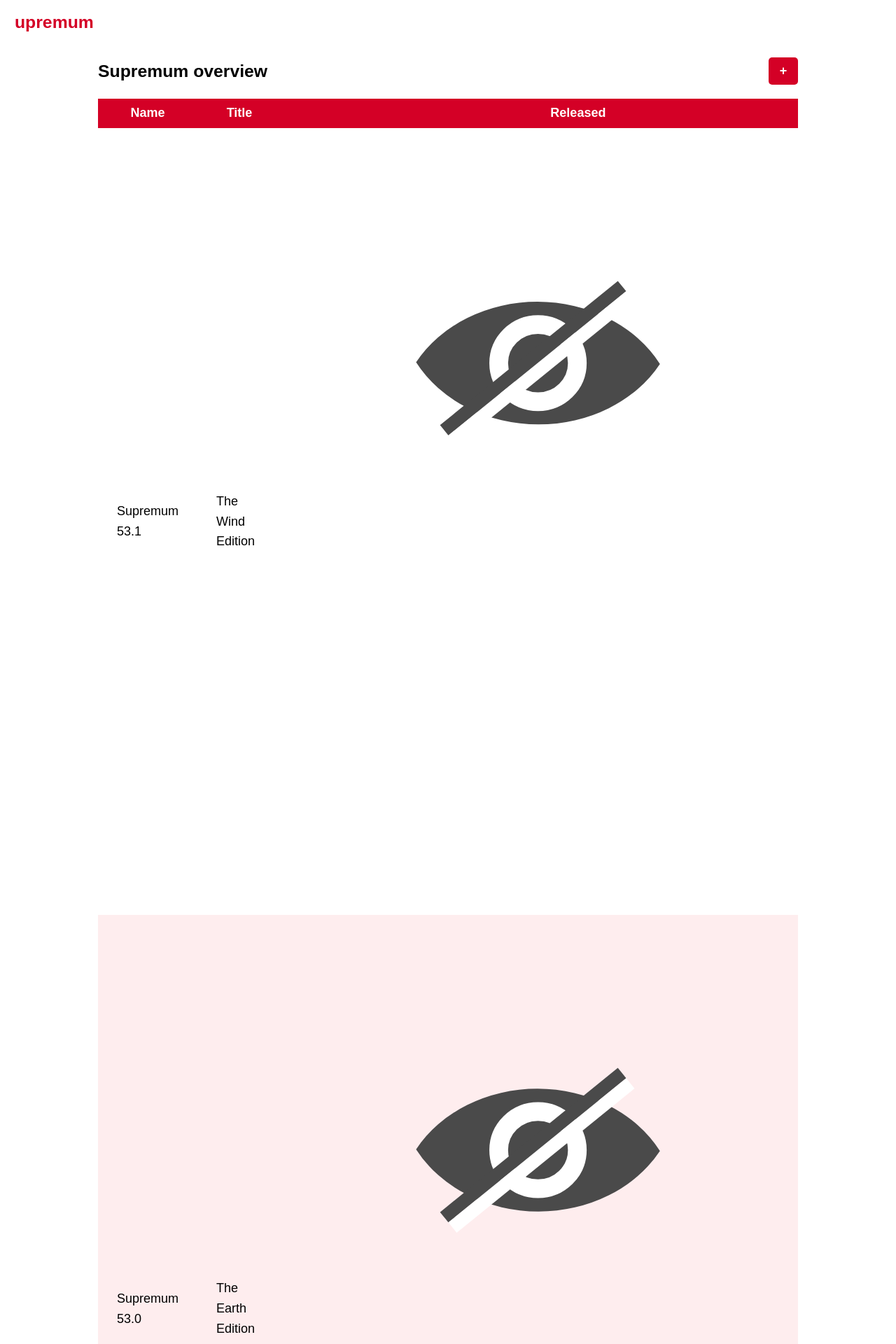
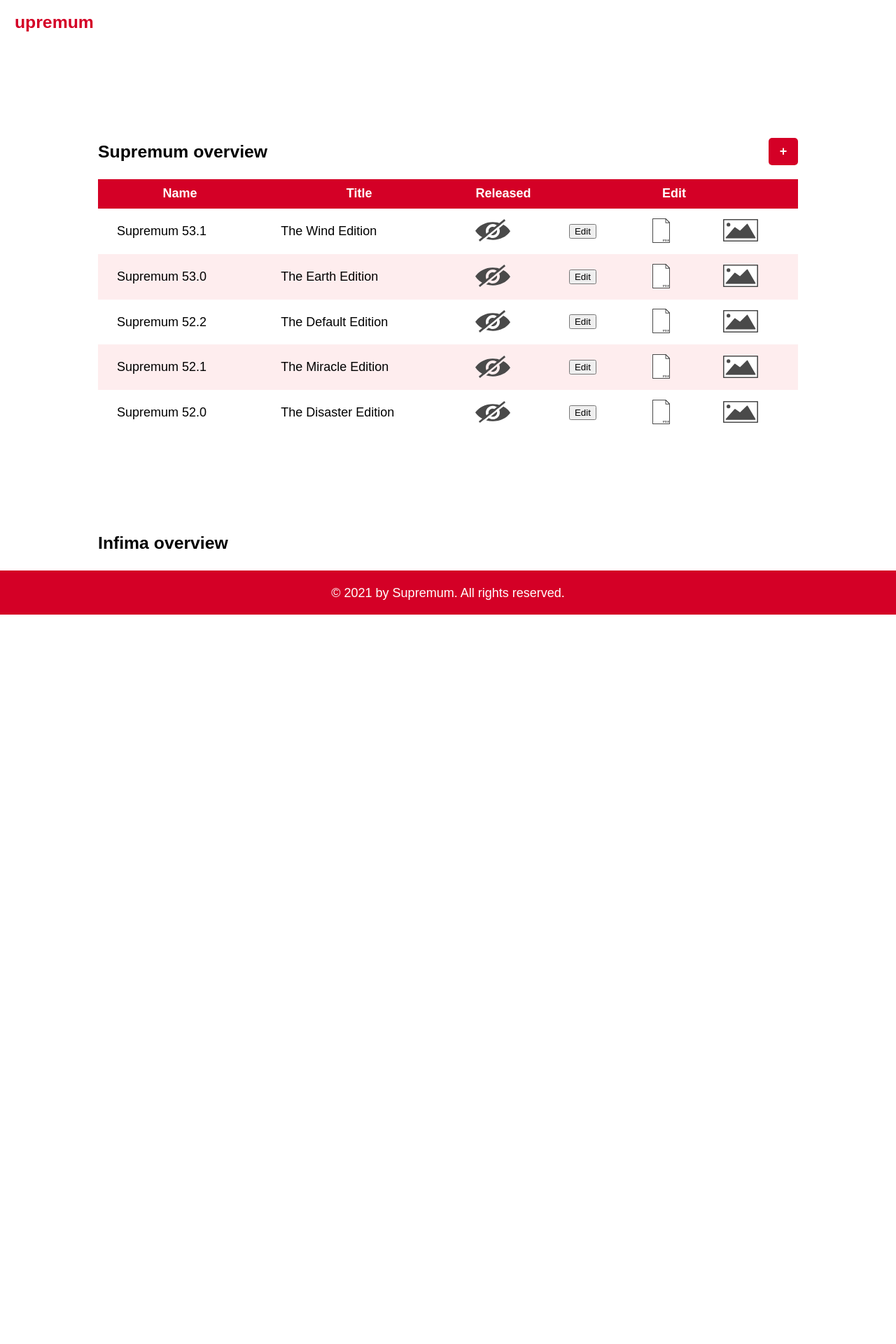
Before and after one commit to GEWIS/supremumweb, a Flask app: page /admin/ in a window 1280 px wide. Shown: the top 1920 px of the page at 70% size. After the commit the page ends 878 px from the top, so only its background shows below. Run offline with Flask 2, Linux system fonts and the light colour scheme; some libraries are stand-ins or nearby versions.

Commit message:
fix: improperly sized svgs

```diff
--- a/app/admin/static/stylesheets/admin.css
+++ b/app/admin/static/stylesheets/admin.css
@@ -73,3 +73,8 @@ tr:nth-child(2n) {
 tr:nth-child(2n+1) {
     background-color: #FEEDEE;
 }
+
+img {
+    max-width: 50px;
+    max-height: 35px;
+}
```
Also changed, not shown: app/admin/static/img/document.svg, app/admin/static/img/image.svg, app/admin/static/img/invisible.svg, app/admin/static/img/no_document.svg, app/admin/static/img/no_image.svg, app/admin/static/img/visible.svg.
